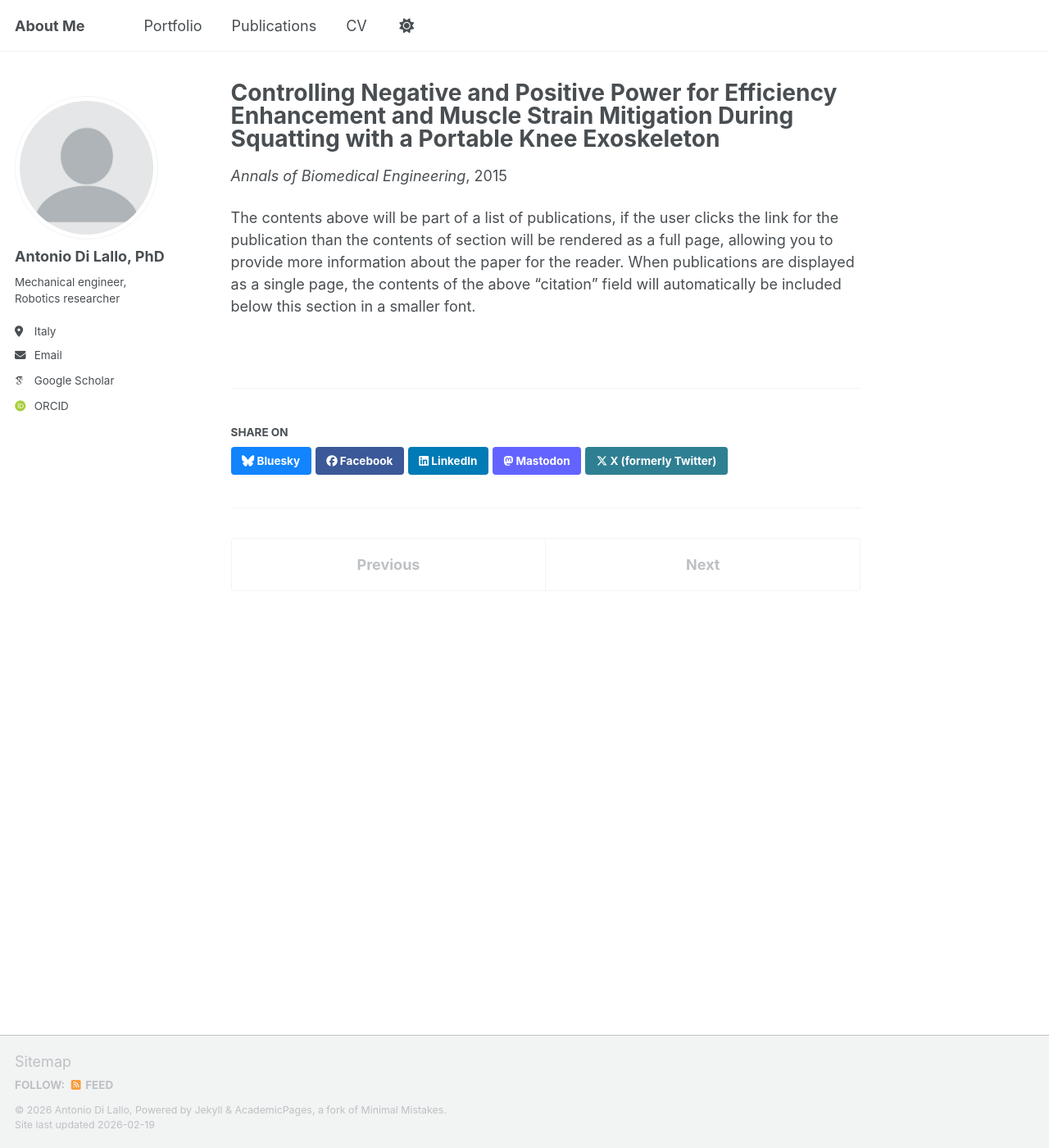
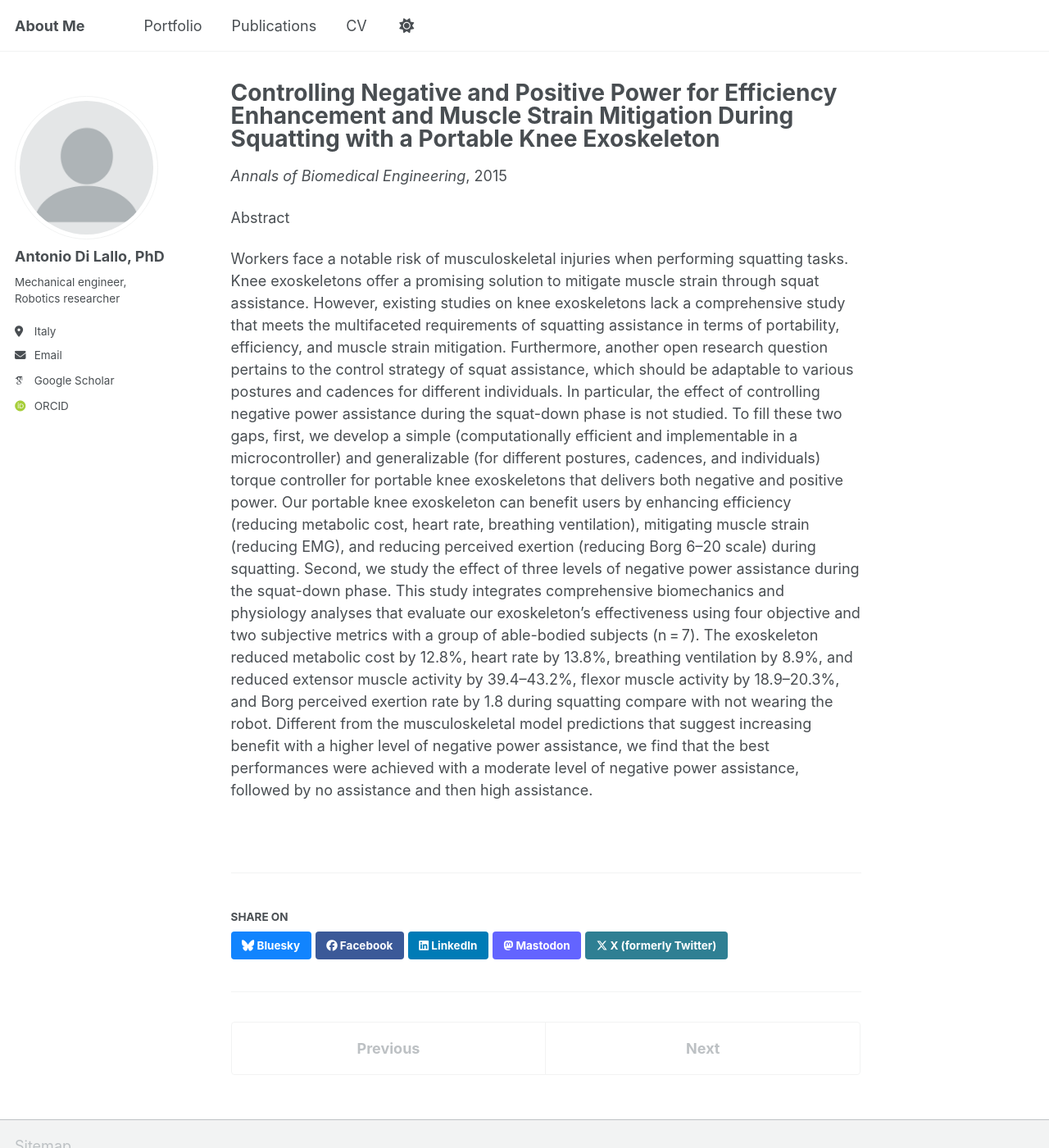
Before and after one commit to AnDiLa/andila.github.io, a Jekyll site: the page built from _publications/2015-03-17-controlling.md, in a window 1280 px wide and 1400 px high. Shown: the whole window at 82% size. Built offline with Jekyll 4.4.1, drawn with Linux system fonts in a browser that asks for light colours; some web fonts are replaced; a script bundle is joined from its source files by our own code; library files that are not in the unit come from our copies.

Commit message:
Add abstract for knee exoskeleton study
Added an abstract detailing the study on knee exoskeletons and their effects on muscle strain and performance during squatting tasks.

```diff
--- a/_publications/2015-03-17-controlling.md
+++ b/_publications/2015-03-17-controlling.md
@@ -11,4 +11,9 @@ paperurl: 'https://link.springer.com/article/10.1007/s10439-025-03696-0'
 #citation: 'Your Name, You. (2010). &quot;Paper Title Number 2.&quot; <i>Journal 1</i>. 1(2).'
 ---
 
-The contents above will be part of a list of publications, if the user clicks the link for the publication than the contents of section will be rendered as a full page, allowing you to provide more information about the paper for the reader. When publications are displayed as a single page, the contents of the above "citation" field will automatically be included below this section in a smaller font.
+Abstract
+
+Workers face a notable risk of musculoskeletal injuries when performing squatting tasks. Knee exoskeletons offer a promising solution to mitigate muscle strain through squat assistance. However, existing studies on knee exoskeletons lack a comprehensive study that meets the multifaceted requirements of squatting assistance in terms of portability, efficiency, and muscle strain mitigation. Furthermore, another open research question pertains to the control strategy of squat assistance, which should be adaptable to various postures and cadences for different individuals. In particular, the effect of controlling negative power assistance during the squat-down phase is not studied.
+To fill these two gaps, first, we develop a simple (computationally efficient and implementable in a microcontroller) and generalizable (for different postures, cadences, and individuals) torque controller for portable knee exoskeletons that delivers both negative and positive power. Our portable knee exoskeleton can benefit users by enhancing efficiency (reducing metabolic cost, heart rate, breathing ventilation), mitigating muscle strain (reducing EMG), and reducing perceived exertion (reducing Borg 6–20 scale) during squatting. Second, we study the effect of three levels of negative power assistance during the squat-down phase.
+This study integrates comprehensive biomechanics and physiology analyses that evaluate our exoskeleton's effectiveness using four objective and two subjective metrics with a group of able-bodied subjects (n = 7). The exoskeleton reduced metabolic cost by 12.8%, heart rate by 13.8%, breathing ventilation by 8.9%, and reduced extensor muscle activity by 39.4–43.2%, flexor muscle activity by 18.9–20.3%, and Borg perceived exertion rate by 1.8 during squatting compare with not wearing the robot.
+Different from the musculoskeletal model predictions that suggest increasing benefit with a higher level of negative power assistance, we find that the best performances were achieved with a moderate level of negative power assistance, followed by no assistance and then high assistance.
```
